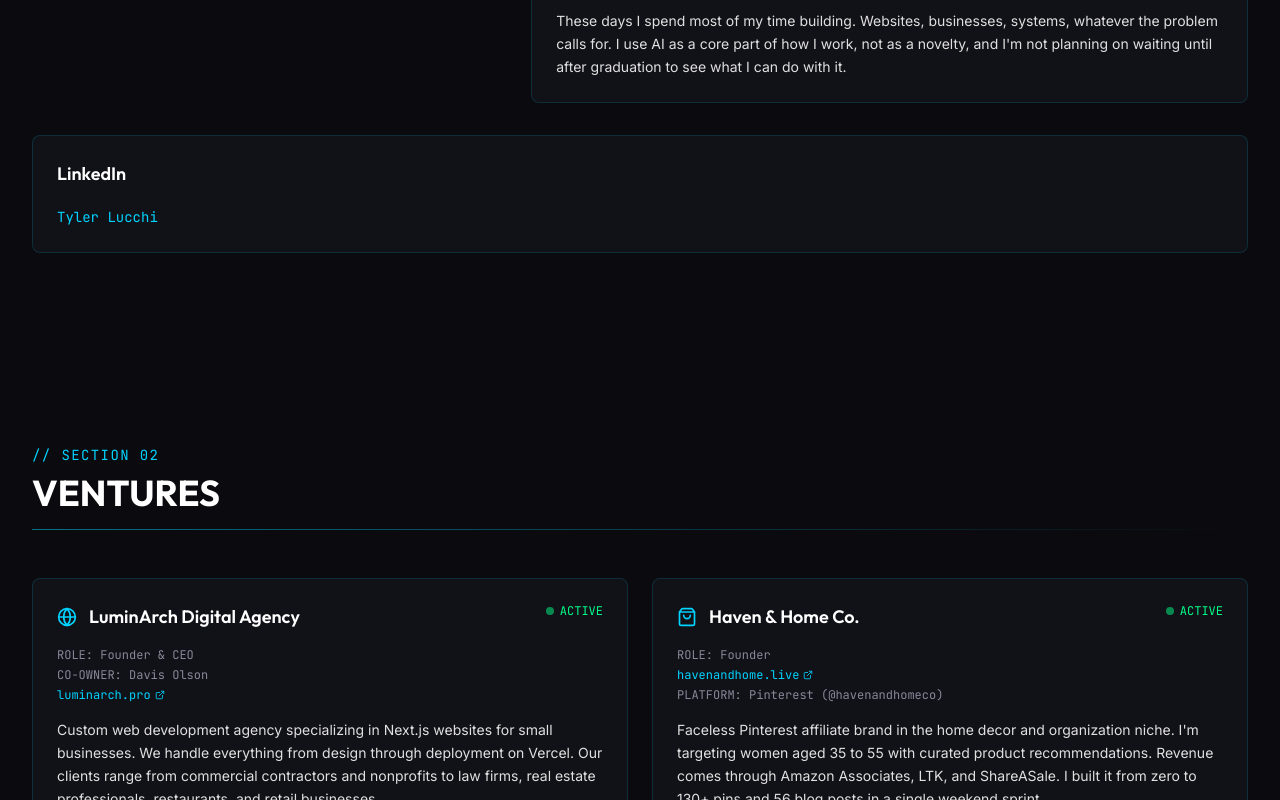
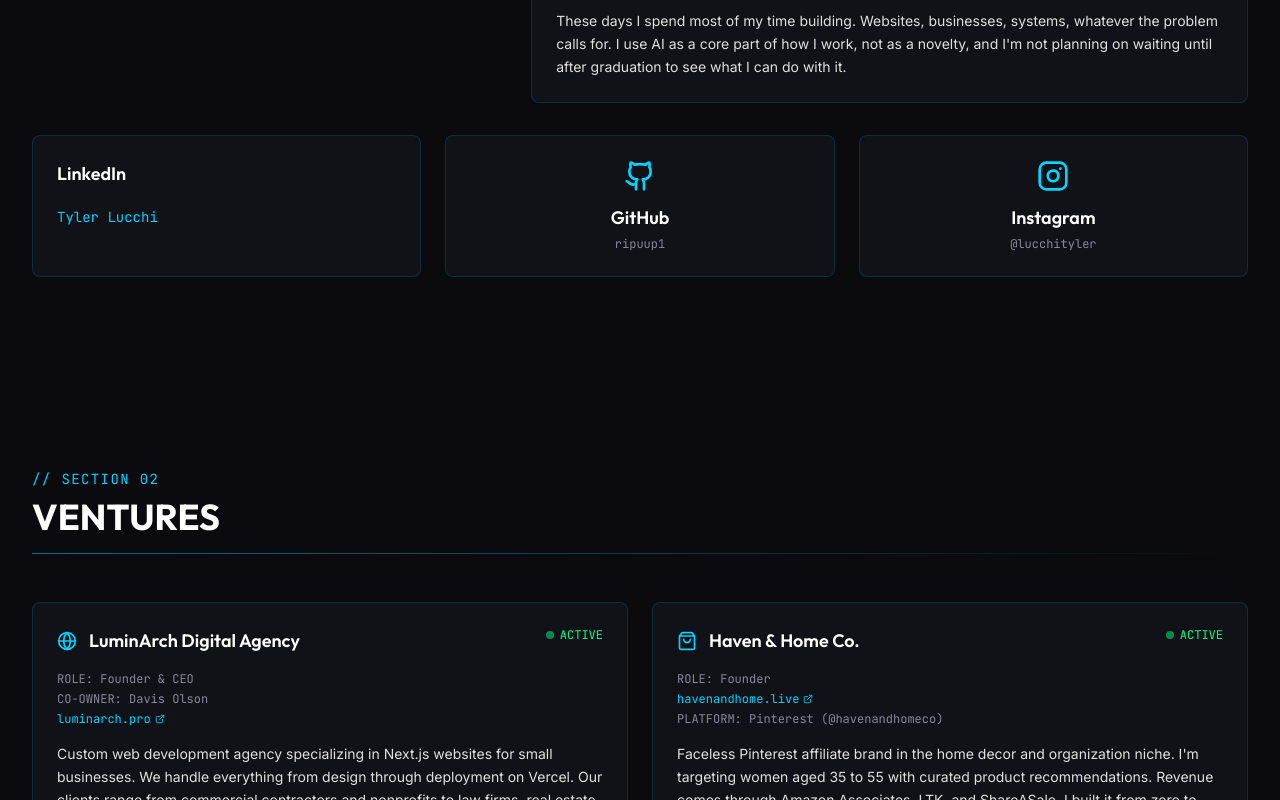
Before and after one commit to ripuup1/tyler-lucchi-portfolio, a Next.js app: page / in a window 1280 px wide. Shown: the part 1500-2300 px from the top of the page. Built offline with nearby package versions, Linux system fonts and the light colour scheme.

Commit message:
Add GitHub and Instagram cards to Dossier, fix IG handle to @lucchityler

```diff
--- a/src/components/About.tsx
+++ b/src/components/About.tsx
@@ -2,7 +2,7 @@
 
 import AnimatedSection from "./AnimatedSection";
 import LinkedInBadge from "./LinkedInBadge";
-import { MapPin, GraduationCap, Target, Shield } from "lucide-react";
+import { MapPin, GraduationCap, Target, Shield, Github, Instagram } from "lucide-react";
 
 export default function About() {
   return (
@@ -79,9 +79,35 @@
         </AnimatedSection>
       </div>
 
-      {/* LinkedIn Badge */}
+      {/* Socials */}
       <AnimatedSection className="mt-6 sm:mt-8" delay={0.3}>
-        <LinkedInBadge />
+        <div className="grid sm:grid-cols-3 gap-5 sm:gap-6">
+          <LinkedInBadge />
+          <a
+            href="https://github.com/ripuup1"
+            target="_blank"
+            rel="noopener noreferrer"
+            className="glow-card rounded-lg bg-bg-card p-5 sm:p-6 flex flex-col items-center justify-center gap-3 group hover:bg-bg-hover transition-all"
+          >
+            <Github size={32} className="text-accent-blue group-hover:text-accent-gold transition-colors" />
+            <div className="text-center">
+              <h3 className="font-outfit font-semibold text-text-primary text-lg">GitHub</h3>
+              <p className="font-jetbrains text-xs text-text-muted mt-1">ripuup1</p>
+            </div>
+          </a>
+          <a
+            href="https://instagram.com/lucchityler"
+            target="_blank"
+            rel="noopener noreferrer"
+            className="glow-card rounded-lg bg-bg-card p-5 sm:p-6 flex flex-col items-center justify-center gap-3 group hover:bg-bg-hover transition-all"
+          >
+            <Instagram size={32} className="text-accent-blue group-hover:text-accent-gold transition-colors" />
+            <div className="text-center">
+              <h3 className="font-outfit font-semibold text-text-primary text-lg">Instagram</h3>
+              <p className="font-jetbrains text-xs text-text-muted mt-1">@lucchityler</p>
+            </div>
+          </a>
+        </div>
       </AnimatedSection>
     </section>
   );
--- a/src/components/Contact.tsx
+++ b/src/components/Contact.tsx
@@ -8,7 +8,7 @@
   { icon: Phone, label: "Phone", value: "(201) 628-6860", href: "tel:+12016286860" },
   { icon: Linkedin, label: "LinkedIn", value: "tyler-lucchi", href: "https://linkedin.com/in/tyler-lucchi" },
   { icon: Github, label: "GitHub", value: "ripuup1", href: "https://github.com/ripuup1" },
-  { icon: Instagram, label: "Instagram", value: "@tylerlucchi", href: "https://instagram.com/tylerlucchi" },
+  { icon: Instagram, label: "Instagram", value: "@lucchityler", href: "https://instagram.com/lucchityler" },
   { icon: Globe, label: "LuminArch", value: "luminarch.pro", href: "https://luminarch.pro" },
   { icon: ExternalLink, label: "Haven & Home", value: "havenandhome.live", href: "https://havenandhome.live" },
 ];
```
